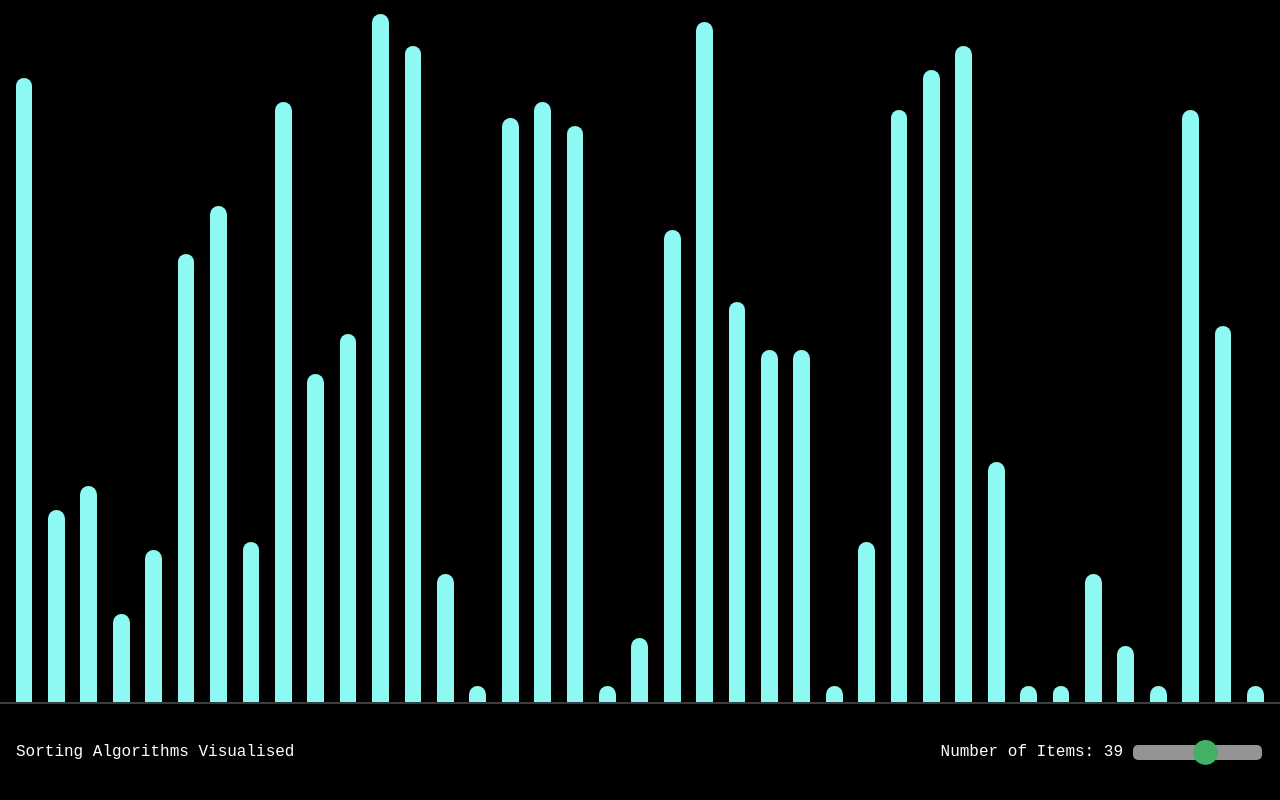
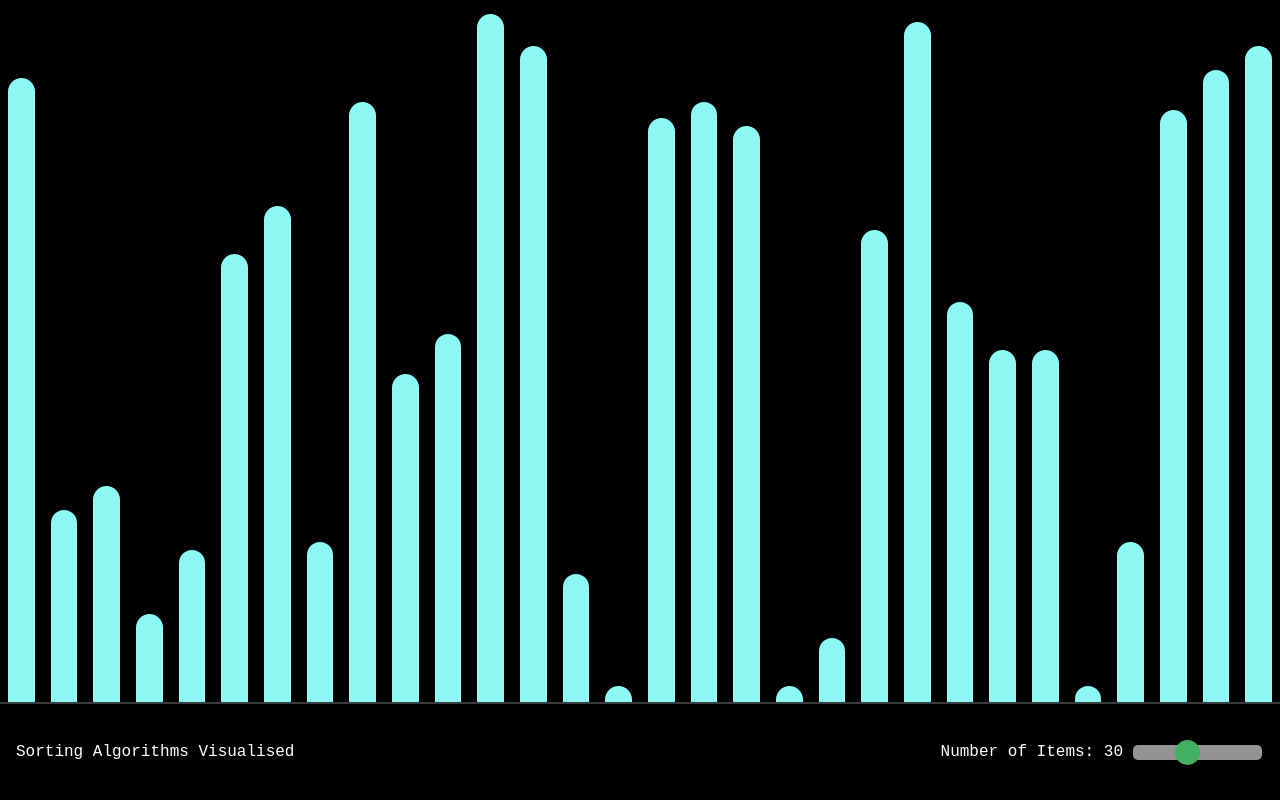
Before and after one commit to Jacknes/sort-visualiser, a React (Create React App) app: page / in a window 1280 px wide. Built offline with nearby package versions, Linux system fonts and the light colour scheme.

Commit message:
Some flex grow animation tests.

```diff
--- a/src/App.tsx
+++ b/src/App.tsx
@@ -6,19 +6,51 @@ import Toolbar from "./Toolbar";
 
 const App: React.FC = () => {
   const [randomArr, setRandomArr] = useState<
-    { key: number; value: number; active: false }[]
+    { key: number; value: number; active: boolean }[]
   >([]);
-  const [numberOfItems, setNumberOfItems] = useState(39);
+  const [numberOfItems, setNumberOfItems] = useState(30);
 
+  console.log("randomArr after initial render", randomArr);
   useEffect(() => {
-    const emptyArr = [...Array(numberOfItems)];
-    setRandomArr(
-      emptyArr.map((i, key) => {
+    if (randomArr.length === 0) {
+      let emptyArr = [...Array(numberOfItems)];
+      emptyArr = emptyArr.map((i, key) => {
         const value = generateRandomNumber();
         return { key: key, value: value, active: false };
-      })
-    );
+      });
+      console.log("emptyArr", emptyArr);
+      setRandomArr(emptyArr);
+    } else {
+      const resizeArray = changeSizeOfArray();
+      setRandomArr(resizeArray);
+    }
   }, [numberOfItems]);
+
+  console.log("randomArr", randomArr);
+
+  const changeSizeOfArray = (): {
+    key: number;
+    value: number;
+    active: boolean;
+  }[] => {
+    let arr = [];
+    arr = [...Array(numberOfItems)];
+    if (numberOfItems < randomArr.length) {
+      arr = arr.map((val, i) => {
+        return randomArr[i];
+      });
+    } else {
+      arr = arr.map((val, i) => {
+        if (randomArr.length > i) {
+          return randomArr[i];
+        }
+        const value = generateRandomNumber();
+        return { key: i, value: value, active: false };
+      });
+    }
+    console.log("resized array", arr);
+    return arr;
+  };
 
   const generateRandomNumber = () => {
     return Math.floor(Math.random() * 99 + 1);
--- a/src/Column.tsx
+++ b/src/Column.tsx
@@ -10,7 +10,7 @@ type Props = {
 const Column: React.FC<Props> = ({ value, numberOfColumns }) => {
   return (
     <Root value={value} numberOfColumns={numberOfColumns}>
-      <Value>{numberOfColumns > 25 ? "" : value}</Value>
+      <Value>{numberOfColumns > 1 ? "" : value}</Value>
     </Root>
   );
 };
@@ -18,14 +18,17 @@ const Column: React.FC<Props> = ({ value, numberOfColumns }) => {
 const Root = styled.div<{ value: number; numberOfColumns: number }>`
   display: flex;
   flex: 1 1 auto;
+  flex-direction: column;
   min-height: ${p => p.value - 15}vh;
-  max-width: ${p => 90 / p.numberOfColumns - 1}vw;
+  /* max-width: ${p => 98 / p.numberOfColumns}vw; */
+  margin: 0 8px;
   /* background-color: #c7eae4; */
   background-color: #8ef9f3;
   border-radius: 16px 16px 0 0;
   justify-content: center;
   align-items: flex-end;
   padding: 8px 0;
+  transition: all 7000ms linear;
 `;
 
 const Value = styled.span`
--- a/src/Graph.tsx
+++ b/src/Graph.tsx
@@ -4,7 +4,7 @@ import styled from "styled-components";
 import Column from "./Column";
 
 type Props = {
-  arr: { key: number; value: number; active: false }[];
+  arr: { key: number; value: number; active: boolean }[];
 };
 
 const Graph: React.FC<Props> = ({ arr }) => {
@@ -14,7 +14,7 @@ const Graph: React.FC<Props> = ({ arr }) => {
         {arr.map(item => {
           return (
             <Column
-              key={item.key}
+              key={item.key.toString()}
               numberOfColumns={arr.length}
               value={item.value}
             />
@@ -37,7 +37,9 @@ const Columns = styled.div`
   flex: 1;
   flex-direction: row;
   align-items: flex-end;
-  justify-content: space-evenly;
+  /* justify-content: flex-start; */
+  /* justify-content: space-evenly; */
+  transition: all 2000ms linear;
 `;
 
 export default Graph;
--- a/src/Slider.tsx
+++ b/src/Slider.tsx
@@ -1,4 +1,4 @@
-import React, { useState } from "react";
+import React, { useEffect, useState } from "react";
 import styled from "styled-components";
 
 type Props = {
@@ -8,6 +8,10 @@ type Props = {
 
 const Slider: React.FC<Props> = ({ value, onChange }) => {
   const [sliderVal, setSliderVal] = useState(value);
+
+  useEffect(() => {
+    setSliderVal(value);
+  }, [value]);
   const handleOnChange = (event: React.ChangeEvent<HTMLInputElement>) => {
     const val = parseInt(event.target.value);
     setSliderVal(val);
--- a/src/Toolbar.tsx
+++ b/src/Toolbar.tsx
@@ -7,9 +7,13 @@ type Props = {
   onChangeNumber(value: number): void;
 };
 const Toolbar: React.FC<Props> = ({ numberOfItems, onChangeNumber }) => {
+  const handleClick = () => {
+    onChangeNumber(numberOfItems + 1);
+  };
   return (
     <Root>
       <Title>Sorting Algorithms Visualised</Title>
+      {/* <button onClick={handleClick} /> */}
       <Slider value={numberOfItems} onChange={onChangeNumber} />
     </Root>
   );
--- /dev/null
+++ b/src/Types.ts
@@ -0,0 +1,5 @@
+export type Item = {
+  key: number;
+  value: number;
+  active: boolean;
+};
```
